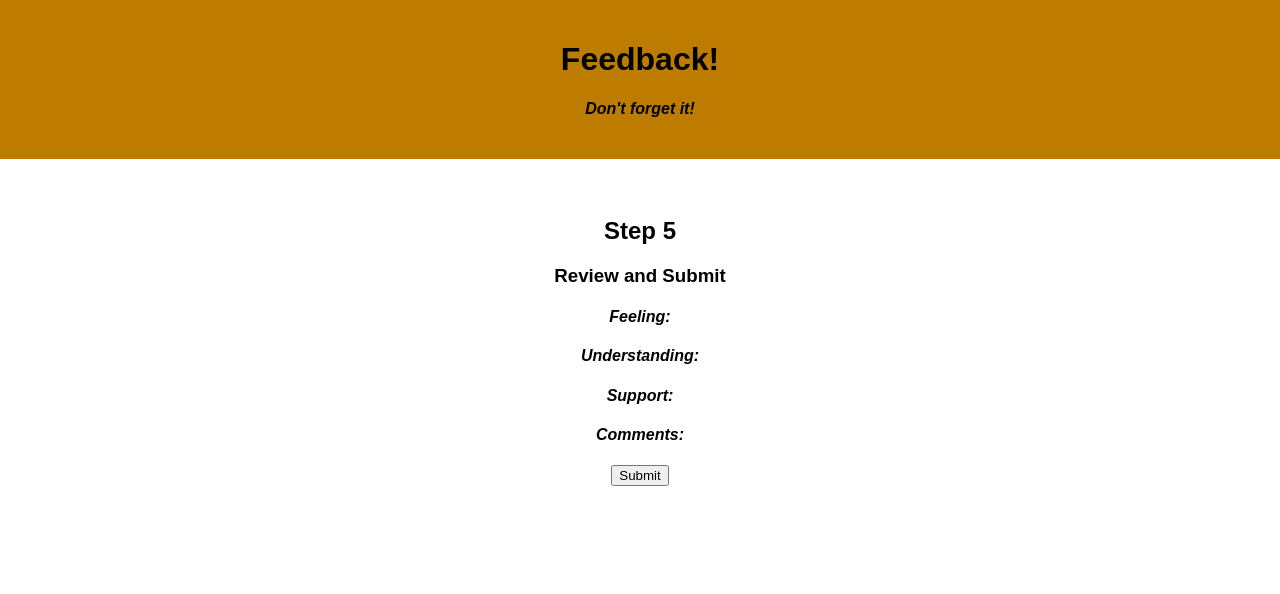
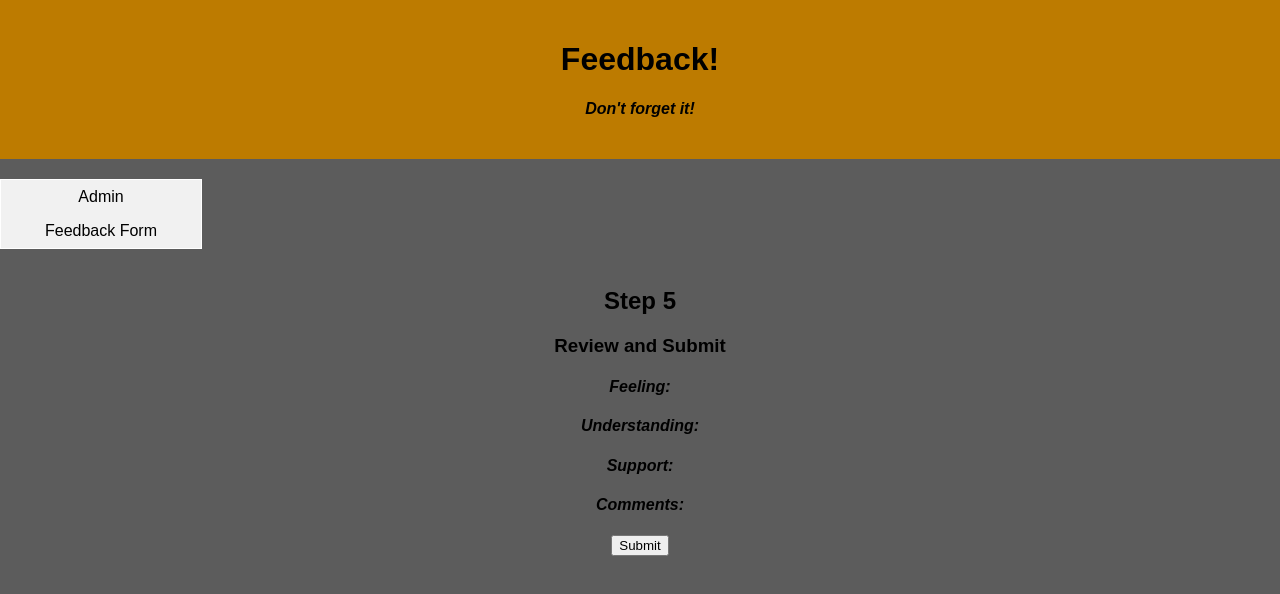
Before and after one commit to meaghanreinschmidt/weekend-redux-feedback-loop, a React (Create React App) app: page /#/review/page in a window 1280 px wide. Shown: the top 594 px of the page. Built offline with nearby package versions, Linux system fonts and the light colour scheme.

Commit message:
Add Admin link to Header

```diff
--- a/src/components/App/App.css
+++ b/src/components/App/App.css
@@ -1,5 +1,10 @@
 .App {
   text-align: center;
+}
+
+body {
+  background-color: rgb(92, 92, 92);
+  color: black;
 }
 
 .App-header {
--- a/src/components/App/App.jsx
+++ b/src/components/App/App.jsx
@@ -14,7 +14,6 @@ function App() {
     <div className='App'>
       <Router>
           <Header />
-          <br />
           <div>
               <Route exact path="/admin">
                   <FeedbackLog />
--- a/src/components/Header/Header.css
+++ b/src/components/Header/Header.css
@@ -0,0 +1,31 @@
+ul {
+    list-style-type: none;
+    margin: 0;
+    padding: 0;
+    width: 200px;
+    background-color: #f1f1f1;
+    border: 1px solid #555;
+    border-color: white;
+  }
+
+  li a {
+    display: block;
+    color: #000;
+    padding: 8px 16px;
+    text-decoration: none;
+  }
+
+  /* Change the link color on hover */
+  li a:hover {
+    background-color: #555;
+    color: white;
+  }
+
+  li a.hover:not(.active) {
+    background-color: grey;
+  }
+
+  li a.active {
+    color: white;
+    background-color: black;
+  }
--- a/src/components/Header/Header.jsx
+++ b/src/components/Header/Header.jsx
@@ -1,12 +1,27 @@
+import { Link, useLocation } from 'react-router-dom';
 import './Header.css';
 
 const Header = () => {
+    const location = useLocation();
     return (
         <>
             <header className="App-header">
                 <h1 className="App-title">Feedback!</h1>
                 <h4>Don't forget it!</h4>
             </header>
+            <ul>
+                <li>
+                    <Link to="/admin" className={location.pathname === '/admin' ? 'active' : undefined}>
+                        Admin
+                    </Link>
+                </li>
+                <li>
+                    <Link to="/" className={location.pathname === '/' ? 'active' : undefined}>
+                        Feedback Form
+                    </Link>
+                </li>
+            </ul>
+            <br />
         </>
     );
 }
```
Also changed, not shown: 1 other file (tests, documents, lock files or other folders).
